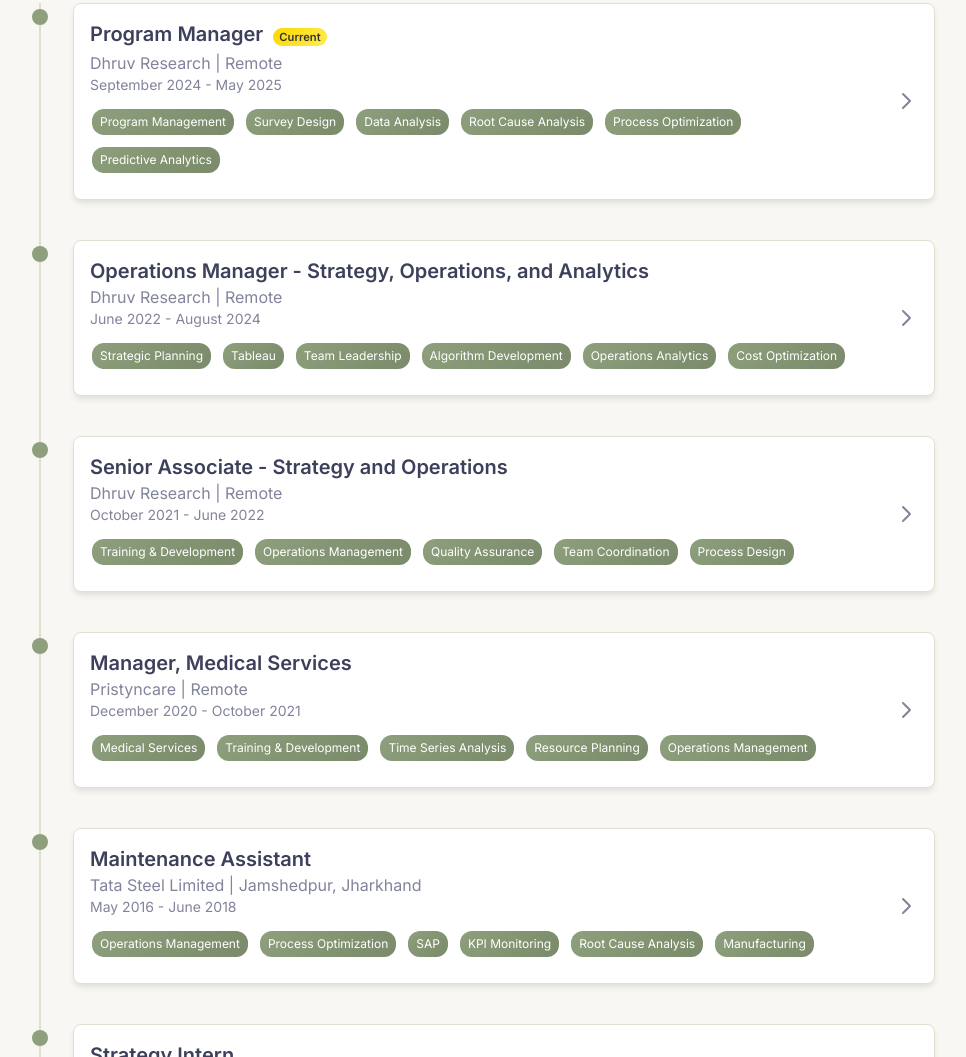
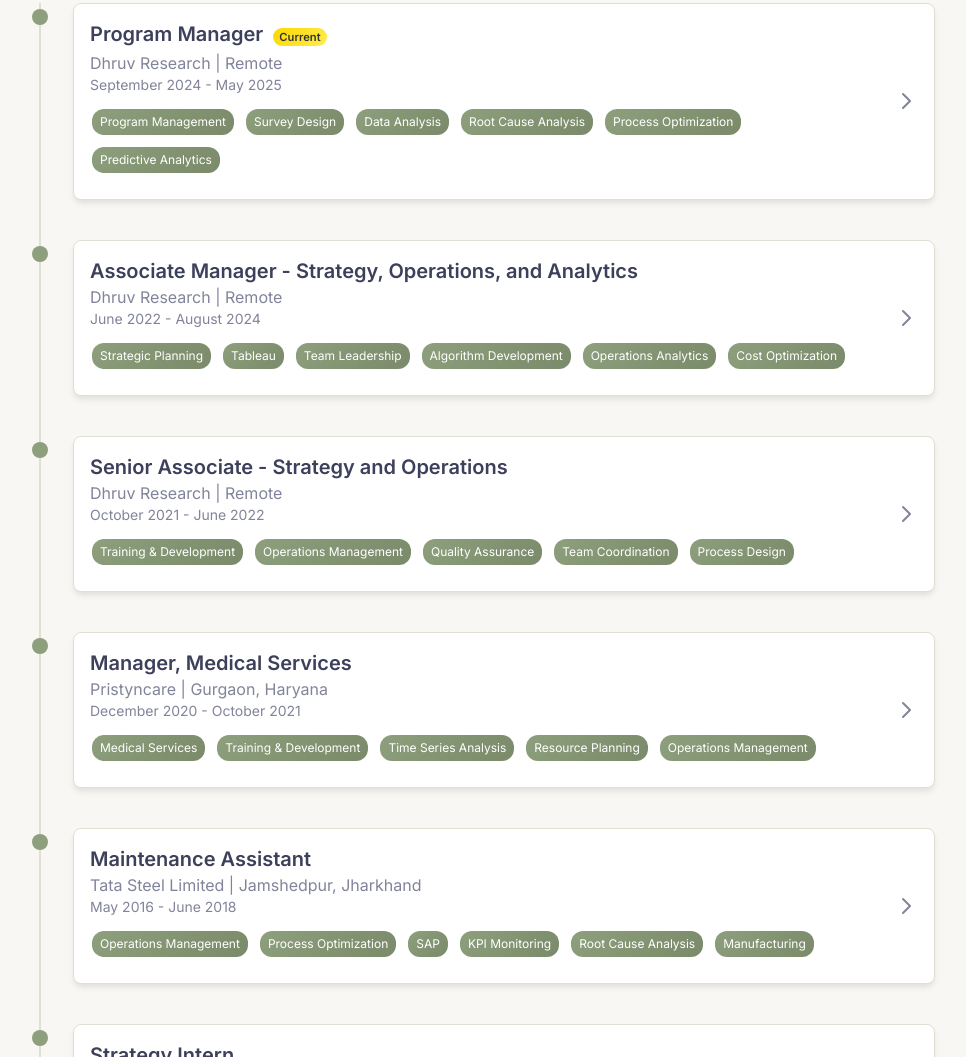
Before and after one commit to p18amanraj/Resume, a plain HTML site: page index.html in a window 1280 px wide. Shown: the part 2304-3361 px from the top of the page, without its empty margins (153-1119 px from the left). Drawn offline with nearby package versions, Linux system fonts and the light colour scheme.

Commit message:
index.html

```diff
--- a/index.html
+++ b/index.html
@@ -1083,7 +1083,7 @@
                             <div class="p-4 card cursor-pointer title-container">
                                 <div class="flex justify-between items-center">
                                     <div class="flex-1">
-                                        <h3 class="text-xl font-semibold" style="color: var(--primary-text)">Operations Manager - Strategy, Operations, and Analytics</h3>
+                                        <h3 class="text-xl font-semibold" style="color: var(--primary-text)">Associate Manager - Strategy, Operations, and Analytics</h3>
                                         <p class="text-md" style="color: var(--secondary-text)">Dhruv Research | Remote</p>
                                         <p class="text-sm mb-3" style="color: var(--secondary-text)">June 2022 - August 2024</p>
                                         <div class="flex flex-wrap gap-2 mb-2">
@@ -1205,7 +1205,7 @@
                                 <div class="flex justify-between items-center">
                                     <div class="flex-1">
                                         <h3 class="text-xl font-semibold" style="color: var(--primary-text)">Manager, Medical Services</h3>
-                                        <p class="text-md" style="color: var(--secondary-text)">Pristyncare | Remote</p>
+                                        <p class="text-md" style="color: var(--secondary-text)">Pristyncare | Gurgaon, Haryana</p>
                                         <p class="text-sm mb-3" style="color: var(--secondary-text)">December 2020 - October 2021</p>
                                         <div class="flex flex-wrap gap-2 mb-2">
                                             <span class="skill-badge">Medical Services</span>
```
